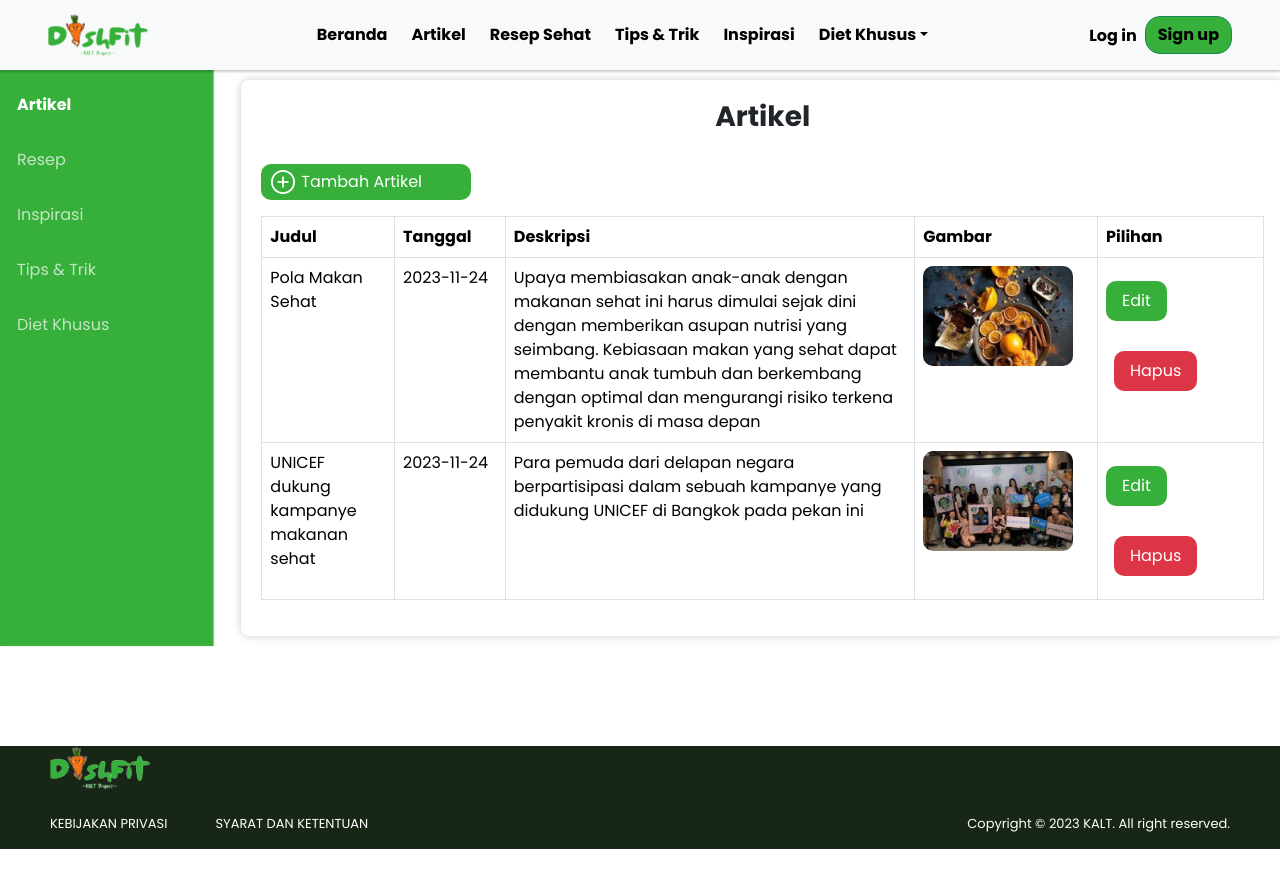
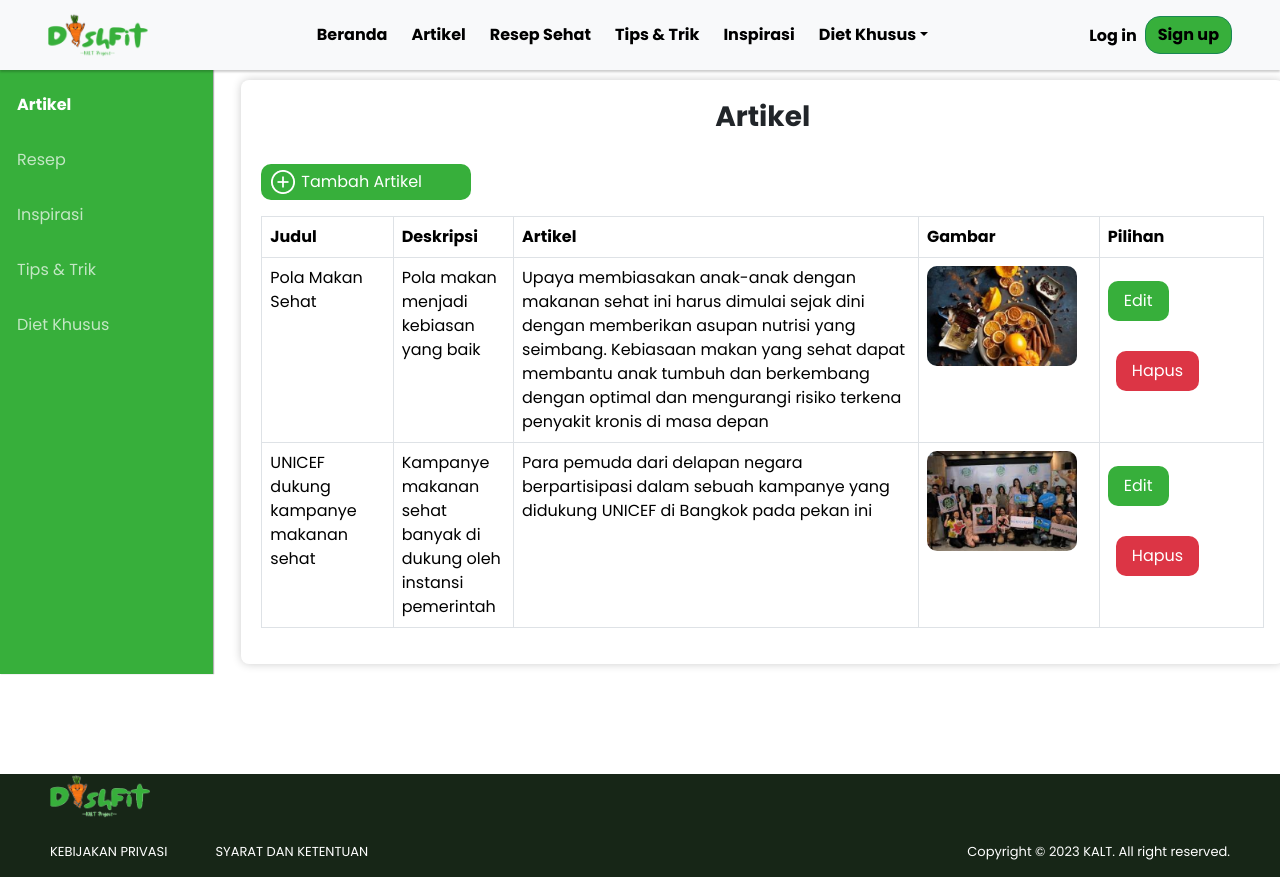
Before and after one commit to SamianSaja/massive2, a React (Vite) app in the folder fe/: page /addartikelA in a window 1280 px wide. Before the commit the page ends 849 px from the top, so only its background shows below. Built offline with nearby package versions, Linux system fonts and the light colour scheme.

Commit message:
edit halaman admin

```diff
--- a/fe/src/Admin/ArtikelAdmin.jsx
+++ b/fe/src/Admin/ArtikelAdmin.jsx
@@ -7,15 +7,17 @@ const isitabel = [
   {
     id: 1,
     judul: "Pola Makan Sehat",
-    tggl: "2023-11-24",
-    desc: "Upaya membiasakan anak-anak dengan makanan sehat ini harus dimulai sejak dini dengan memberikan asupan nutrisi yang seimbang. Kebiasaan makan yang sehat dapat membantu anak tumbuh dan berkembang dengan optimal dan mengurangi risiko terkena penyakit kronis di masa depan",
+    desc: "Pola makan menjadi kebiasan yang baik",
+    artikel:
+      "Upaya membiasakan anak-anak dengan makanan sehat ini harus dimulai sejak dini dengan memberikan asupan nutrisi yang seimbang. Kebiasaan makan yang sehat dapat membantu anak tumbuh dan berkembang dengan optimal dan mengurangi risiko terkena penyakit kronis di masa depan",
     img: "/img/artikel/1.png",
   },
   {
     id: 2,
     judul: "UNICEF dukung kampanye makanan sehat",
-    tggl: "2023-11-24",
-    desc: "Para pemuda dari delapan negara berpartisipasi dalam sebuah kampanye yang didukung  UNICEF di Bangkok pada pekan ini",
+    desc: "Kampanye makanan sehat banyak di dukung oleh instansi pemerintah",
+    artikel:
+      "Para pemuda dari delapan negara berpartisipasi dalam sebuah kampanye yang didukung  UNICEF di Bangkok pada pekan ini",
     img: "/img/artikel/2.png",
   },
 ];
@@ -67,8 +69,8 @@ const ArtikelAdmin = () => {
                   <thead>
                     <tr>
                       <th style={{ width: "12%" }}>Judul</th>
-                      <th style={{ width: "10%" }}>Tanggal</th>
-                      <th style={{ width: "37%" }}>Deskripsi</th>
+                      <th style={{ width: "10%" }}>Deskripsi</th>
+                      <th style={{ width: "37%" }}>Artikel</th>
                       <th style={{ width: "15%" }}>Gambar</th>
                       <th style={{ width: "15%" }}>Pilihan</th>
                     </tr>
@@ -77,8 +79,8 @@ const ArtikelAdmin = () => {
                     {isitabel.map((artikel) => (
                       <tr key={artikel.id}>
                         <td>{artikel.judul}</td>
-                        <td>{artikel.tggl}</td>
-                        <td className="">{artikel.desc}</td>
+                        <td>{artikel.desc}</td>
+                        <td className="">{artikel.artikel}</td>
                         <td>
                           <img
                             src={artikel.img}
--- a/fe/src/Admin/InspirasiAdmin.jsx
+++ b/fe/src/Admin/InspirasiAdmin.jsx
@@ -3,20 +3,19 @@ import { Link } from "react-router-dom";
 import NavbarComponent from "../components/Navbar";
 import Footer from "../components/Footer";
 
-
 const isitabel = [
   {
     id: 1,
     judul: "Katie Milner, Berhasil Turun 40 Kg Dan Bukan Lagi Miss Piggy",
-    tggl: "2023-11-24",
-    desc: "Gadis ini dibully dengan panggilan Miss. Piggy karena ia bertubuh tambun dengan berat sekitar 100 kg pada tinggi sekitar 152 cm.",
+    desc: "Katie Adalah seseorang yang ingin kurus",
+    inspirasi: "Gadis ini dibully dengan panggilan Miss. Piggy karena ia bertubuh tambun dengan berat sekitar 100 kg pada tinggi sekitar 152 cm.",
     img: "/img/inspirasi/1.png",
   },
   {
     id: 2,
     judul: "Cerita Sukses Dewi Hughes Turun 90 Kg dalam 15 Bulan",
-    tggl: "2023-11-24",
-    desc: "Dewi Hughes, artis dan presenter yang sukses menurunkan 90 kilogram berat badannya dalam 15 bulan",
+    desc: "Cerita seseorang yang ingin turu badan",
+    inspirasi: "Dewi Hughes, artis dan presenter yang sukses menurunkan 90 kilogram berat badannya dalam 15 bulan",
     img: "/img/inspirasi/2.png",
   },
 ];
@@ -71,8 +70,8 @@ const InspirasiAdmin = () => {
                   <thead>
                     <tr>
                       <th style={{ width: "12%" }}>Judul</th>
-                      <th style={{ width: "10%" }}>Tanggal</th>
-                      <th style={{ width: "37%" }}>Deskripsi</th>
+                      <th style={{ width: "10%" }}>Deskripsi</th>
+                      <th style={{ width: "37%" }}>Inspirasi</th>
                       <th style={{ width: "15%" }}>Gambar</th>
                       <th style={{ width: "15%" }}>Pilihan</th>
                     </tr>
@@ -81,8 +80,8 @@ const InspirasiAdmin = () => {
                     {isitabel.map((inspirasi) => (
                       <tr key={inspirasi.id}>
                         <td>{inspirasi.judul}</td>
-                        <td>{inspirasi.tggl}</td>
-                        <td className="">{inspirasi.desc}</td>
+                        <td>{inspirasi.desc}</td>
+                        <td className="">{inspirasi.inspirasi}</td>
                         <td>
                           <img
                             src={inspirasi.img}
--- a/fe/src/Admin/TambahArtikel.jsx
+++ b/fe/src/Admin/TambahArtikel.jsx
@@ -82,14 +82,15 @@ const TambahArtikel = () => {
 
                 <div className="mb-3">
                   <label htmlFor="post-date" className="form-label">
-                    Tanggal Post:
+                    Deskripsi
                   </label>
-                  <input
-                    type="date"
-                    className="form-control"
-                    id="post-date"
-                    name="post-date"
-                  />
+                  <textarea
+                    placeholder="isi deskripsi"
+                    className="form-control border border-2 rounded-1"
+                    id="article-content"
+                    name="article-content"
+                    rows="8"
+                  ></textarea>
                 </div>
 
                 <div className="mb-3">
--- a/fe/src/Admin/TambahInspirasi.jsx
+++ b/fe/src/Admin/TambahInspirasi.jsx
@@ -82,14 +82,15 @@ const TambahInspirasi = () => {
 
                 <div className="mb-3">
                   <label htmlFor="post-date" className="form-label">
-                    Tanggal Post:
+                    Deskripsi
                   </label>
-                  <input
-                    type="date"
-                    className="form-control"
-                    id="post-date"
-                    name="post-date"
-                  />
+                  <textarea
+                    placeholder="isi deskripsi"
+                    className="form-control border border-2 rounded-1"
+                    id="article-content"
+                    name="article-content"
+                    rows="8"
+                  ></textarea>
                 </div>
 
                 <div className="mb-3">
--- a/fe/src/Admin/TambahTips.jsx
+++ b/fe/src/Admin/TambahTips.jsx
@@ -80,14 +80,15 @@ const TambahTips = () => {
 
                 <div className="mb-3">
                   <label htmlFor="post-date" className="form-label">
-                    Tanggal Post:
+                    Deskripsi
                   </label>
-                  <input
-                    type="date"
-                    className="form-control"
-                    id="post-date"
-                    name="post-date"
-                  />
+                  <textarea
+                    placeholder="isi deskripsi"
+                    className="form-control border border-2 rounded-1"
+                    id="article-content"
+                    name="article-content"
+                    rows="8"
+                  ></textarea>
                 </div>
 
                 <div className="mb-3">
--- a/fe/src/Admin/TipsAdmin.jsx
+++ b/fe/src/Admin/TipsAdmin.jsx
@@ -7,15 +7,15 @@ const isitabel = [
   {
     id: 1,
     judul: "Menyimpan Bumbu Dapur agar Awet",
-    tggl: "2023-11-24",
-    desc: "Menyimpan bumbu dapur dengan tepat menjaga kebersihan dapur dan meningkatkan daya tahan bumbu.",
+    desc: "Menyimpan Bumbu-bumbu",
+    tips: "Menyimpan bumbu dapur dengan tepat menjaga kebersihan dapur dan meningkatkan daya tahan bumbu.",
     img: "/img/tips/1.png",
   },
   {
     id: 2,
     judul: "Tips Membuat Anak Menyukai Makanan Sehat",
-    tggl: "2023-11-24",
-    desc: "Temukan cara mudah dan efektif mengajarkan anak mencintai makanan sehat dengan tips menyenangkan dan bermanfaat!",
+    desc: "Upaya anak menyukai makanan sehat",
+    tips: "Temukan cara mudah dan efektif mengajarkan anak mencintai makanan sehat dengan tips menyenangkan dan bermanfaat!",
     img: "/img/tips/2.png",
   },
 ];
@@ -69,8 +69,8 @@ const TipsAdmin = () => {
                   <thead>
                     <tr>
                       <th style={{ width: "12%" }}>Judul</th>
-                      <th style={{ width: "10%" }}>Tanggal</th>
-                      <th style={{ width: "37%" }}>Deskripsi</th>
+                      <th style={{ width: "10%" }}>Deskripsi</th>
+                      <th style={{ width: "37%" }}>Tips</th>
                       <th style={{ width: "15%" }}>Gambar</th>
                       <th style={{ width: "15%" }}>Pilihan</th>
                     </tr>
@@ -79,8 +79,8 @@ const TipsAdmin = () => {
                     {isitabel.map((tips) => (
                       <tr key={tips.id}>
                         <td>{tips.judul}</td>
-                        <td>{tips.tggl}</td>
-                        <td className="">{tips.desc}</td>
+                        <td>{tips.desc}</td>
+                        <td className="">{tips.tips}</td>
                         <td>
                           <img
                             src={tips.img}
```
